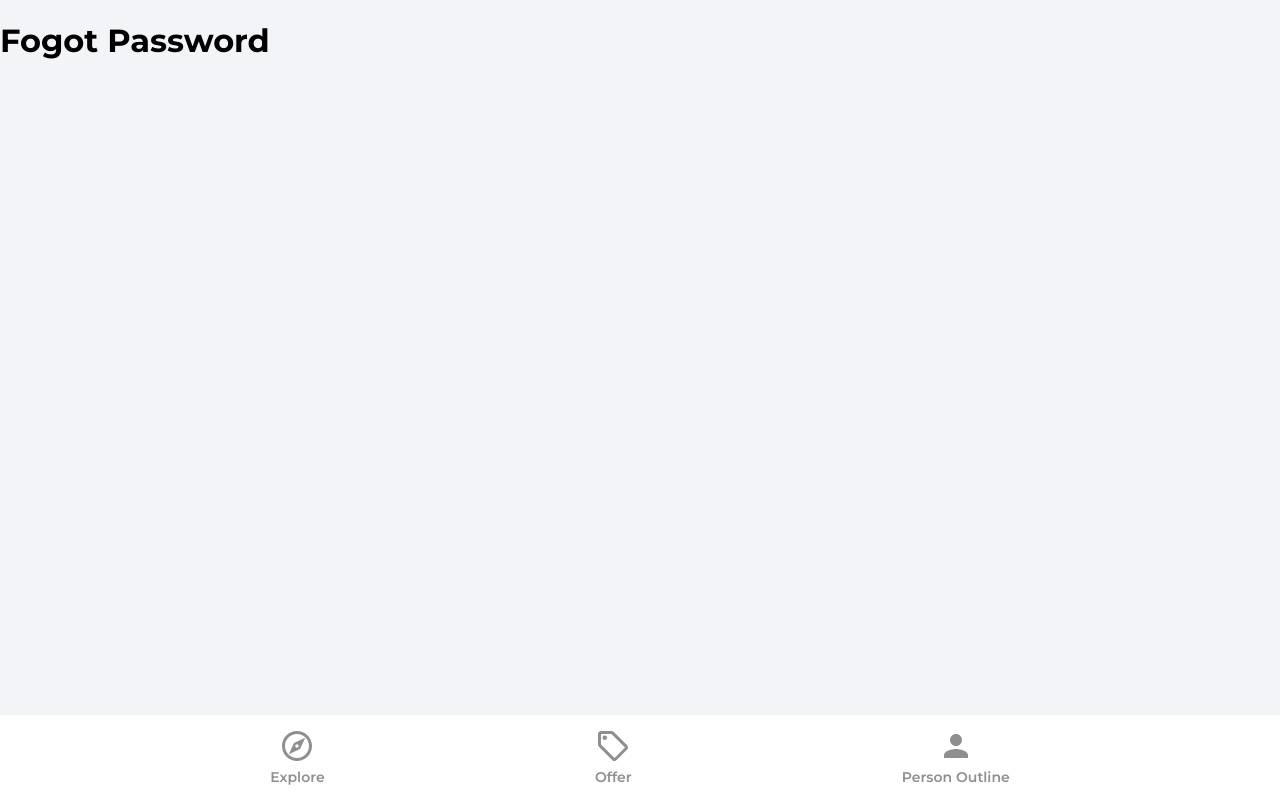
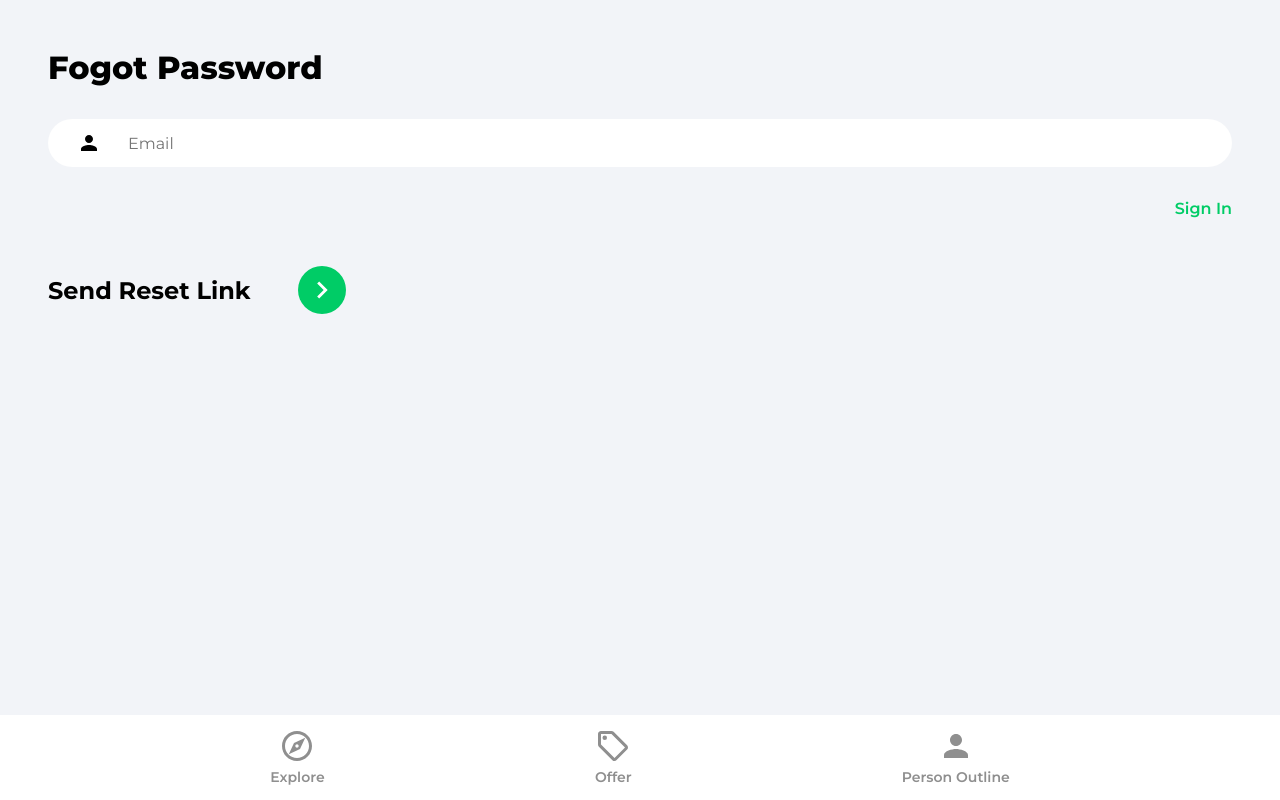
Before and after one commit to bilalkhan891/house-market-place, a React (Create React App) app: page /forgot-password in a window 1280 px wide. Built offline with nearby package versions, Linux system fonts and the light colour scheme; no server answers.

Commit message:
Password Reset

```diff
--- a/src/pages/ForgotPassword.jsx
+++ b/src/pages/ForgotPassword.jsx
@@ -1,9 +1,50 @@
-import React from "react";
+import {useState} from "react";
+import { Link } from "react-router-dom";
+import { getAuth, sendPasswordResetEmail } from "firebase/auth";
+import {toast} from "react-toastify"
+import {ReactComponent as ArrowRightIcon} from "../assets/svg/keyboardArrowRightIcon.svg"
 
 function ForgotPassword() {
+  const [email, setEmail] = useState("")
+  const onChange = e => {
+    setEmail(e.target.value)
+  }
+
+  const onSubmit = async e => {
+    e.preventDefault()
+    try {
+      const auth = getAuth()
+      await sendPasswordResetEmail(auth, email)
+      toast.success("Email was sent")
+    } catch (error) {
+      toast.error("Could not send reset email")
+    }
+  }
   return (
-    <div>
-      <h1>Fogot Password</h1>
+    <div className="pageContainer">
+      <header>
+        <p className="pageHeader">
+          Fogot Password
+        </p>
+      </header>
+
+      <main>
+        <form onSubmit={onSubmit}>
+          <input type="eail" className="emailInput" placeholder="Email" id="email" value={email} onChange={onChange} />
+          <Link className="forgotPasswordLink" to="/sign-in" >
+            Sign In
+          </Link>
+
+          <div className="signInBar">
+            <div className="signInText">
+              Send Reset Link
+            </div>
+            <button className="signInButton">
+              <ArrowRightIcon fill="#fff" width="34px" height="34px" />
+            </button>
+          </div>
+        </form>
+      </main>
     </div>
   );
 }
```
